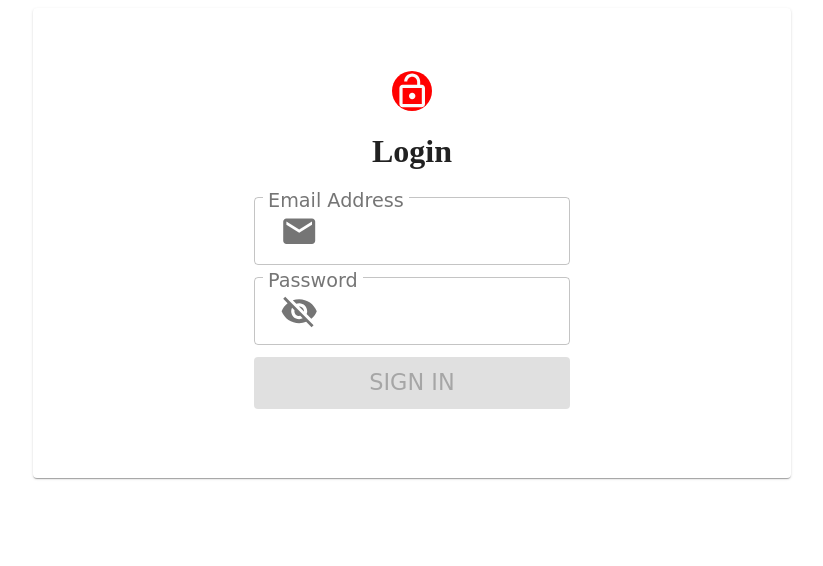
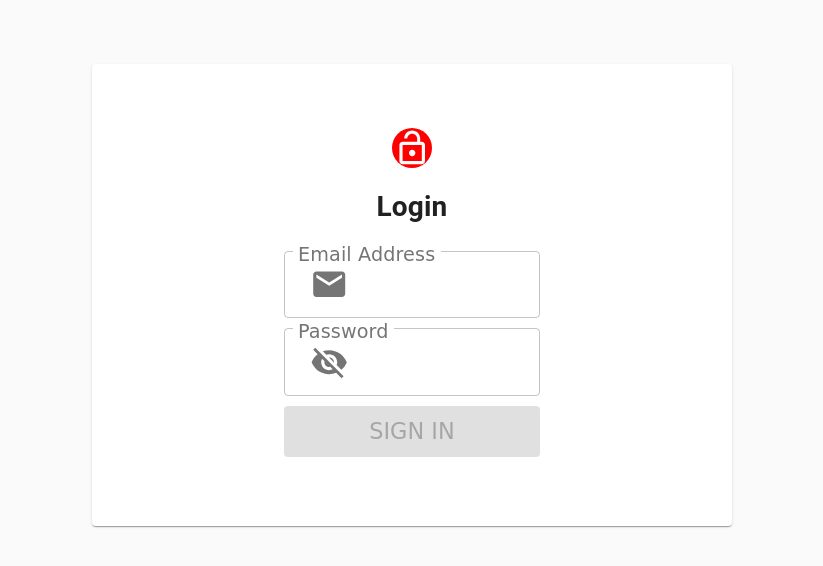
Before and after one commit to bhavya-goel/react-client, a React (Create React App) app in the folder training/: page / in a window 1280 px wide. Shown: the top 566 px of the page, without its empty margins (228-1051 px from the left). Built offline with nearby package versions, Linux system fonts and the light colour scheme; the HTML template or start-up script is replaced by a standard one.

Commit message:
feat: add css baseline

```diff
--- a/training/src/App.jsx
+++ b/training/src/App.jsx
@@ -1,13 +1,18 @@
-import React from 'react';
+import React from 'react'
+import CssBaseline from '@material-ui/core/CssBaseline'
 import MuiThemeProvider from '@material-ui/core/styles/MuiThemeProvider';
 import theme from './theme'
 import { Login } from './pages'
 
 function App() {
   return (
-    < MuiThemeProvider theme={theme}>
-      <Login />
-    </ MuiThemeProvider>
+    <>
+      <CssBaseline>
+        < MuiThemeProvider theme={theme}>
+          <Login />
+        </ MuiThemeProvider>
+      </CssBaseline>
+    </>
   )
 }
 
--- a/training/src/pages/Login/style.js
+++ b/training/src/pages/Login/style.js
@@ -3,7 +3,7 @@ export const formStyle = {
         display: 'flex',
         flexDirection: 'column',
         width: '50%',
-        margin: 'auto',
+        margin: '5% auto',
         padding: '5%'
     },
     field: {
```
